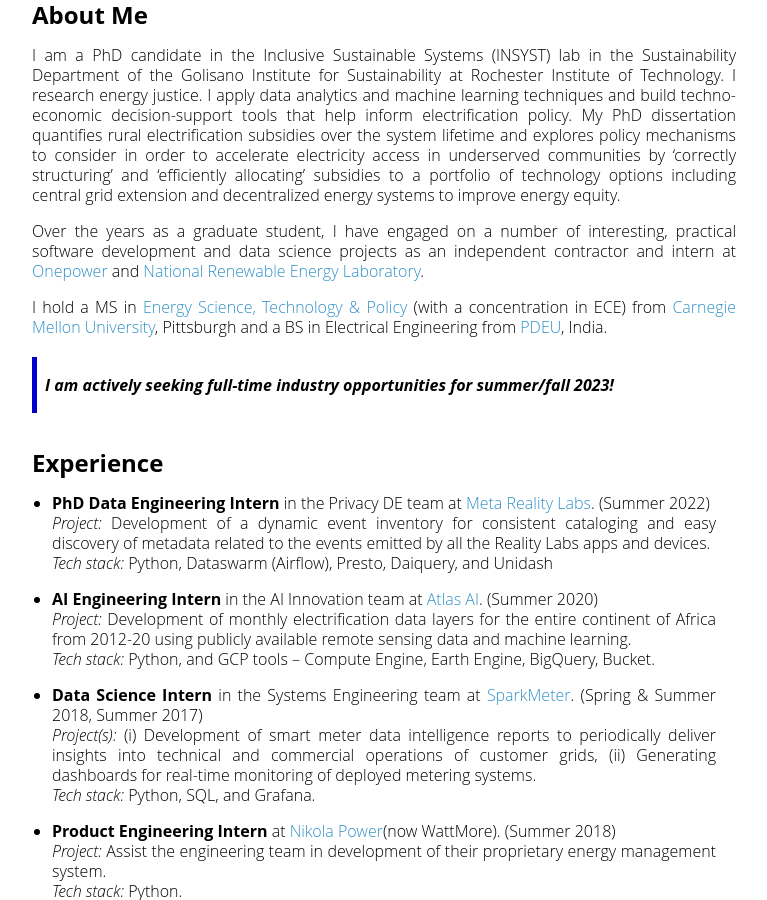
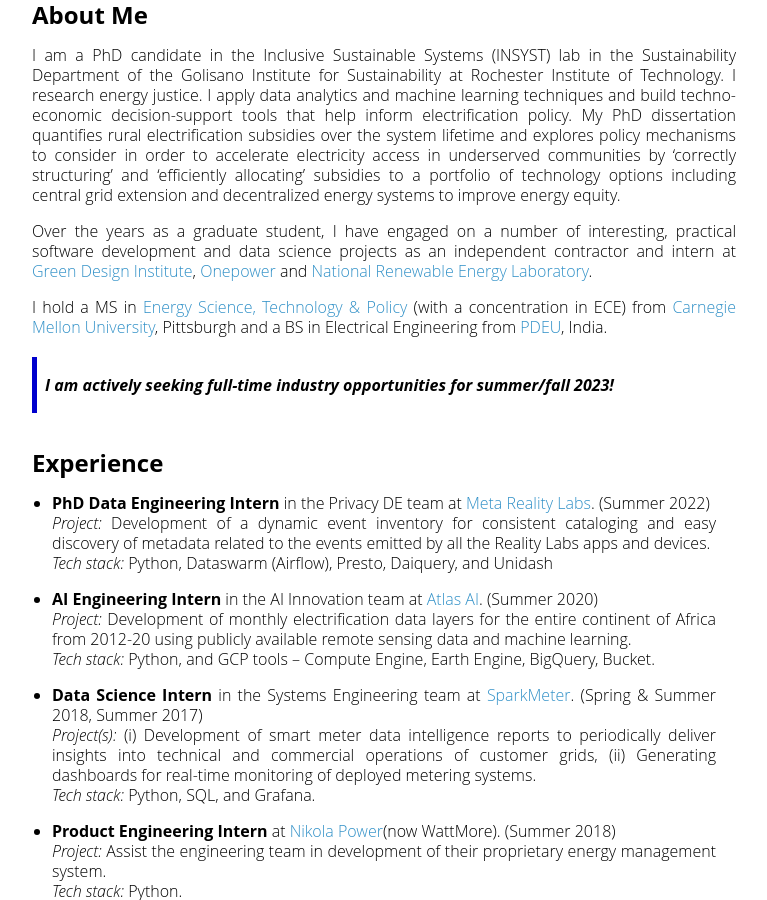
Before and after one commit to ljmaqele/ljmaqele.github.io, a Jekyll site: the page built from index.md, in a window 1280 px wide and 900 px high, scrolled down 319 px. Shown: the whole window, without its empty margins (256-1023 px from the left). Built offline with Jekyll 4.4.1, drawn with Linux system fonts in a browser that asks for light colours; our own code applies the rules of GitHub Pages for plain Markdown files.

Commit message:
Update index.md

```diff
--- a/index.md
+++ b/index.md
@@ -6,7 +6,7 @@
 
 I am a PhD candidate in the Inclusive Sustainable Systems (INSYST) lab in the Sustainability Department of the Golisano Institute for Sustainability at Rochester Institute of Technology.  I research energy justice. I apply data analytics and machine learning techniques and build techno-economic decision-support tools that help inform electrification policy. My PhD dissertation quantifies rural electrification subsidies over the system lifetime and explores policy mechanisms to consider in order to accelerate electricity access in underserved communities by 'correctly structuring' and 'efficiently allocating' subsidies to a portfolio of technology options including central grid extension and decentralized energy systems to improve energy equity.
 
-Over the years as a graduate student, I have engaged on a number of interesting, practical software development and data science projects as an independent contractor and intern at [Onepower](https://1pwrafrica.com) and [National Renewable Energy Laboratory](https://www.nrel.gov/analysis/dgen/).
+Over the years as a graduate student, I have engaged on a number of interesting, practical software development and data science projects as an independent contractor and intern at [Green Design Institute](https://www.cmu.edu/epp/research/research-centers/index.html), [Onepower](https://1pwrafrica.com) and [National Renewable Energy Laboratory](https://www.nrel.gov/analysis/dgen/).
 
 I hold a MS in [Energy Science, Technology & Policy](https://www.cmu.edu/engineering/estp/) (with a concentration in ECE) from [Carnegie Mellon University](https://www.cmu.edu/), Pittsburgh and a BS in Electrical Engineering from [PDEU](https://www.pdpu.ac.in/), India.
 
```
